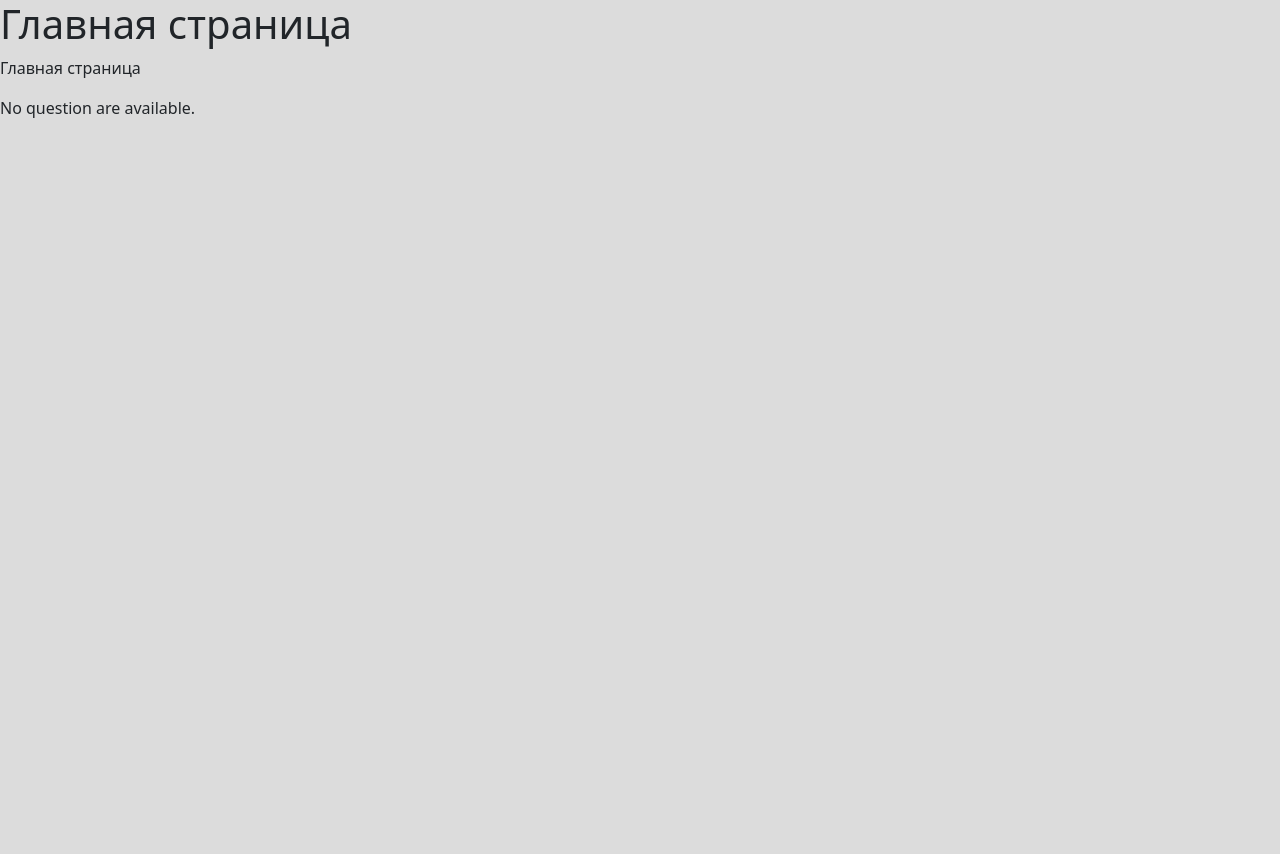
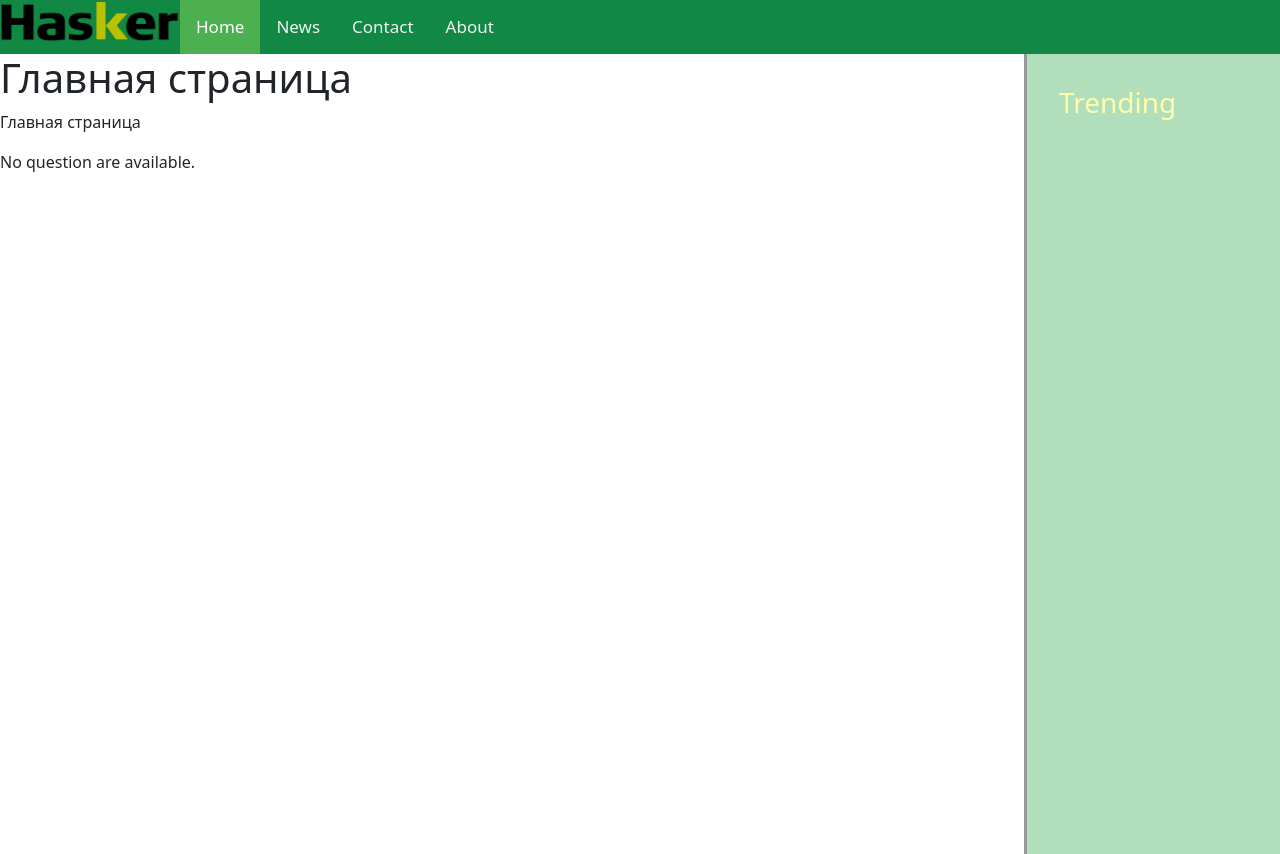
Before and after one commit to EvgrafovAlexander/otus_python, a Django app: page /posts/ in a window 1280 px wide. Before the commit the page ends 118 px from the top, so only its background shows below. Run offline with Django 4.2, Linux system fonts and the light colour scheme; data that the repository does not hold is empty.

Commit message:
add topnav and asize

```diff
--- a/hasker/hasker/hasker/posts/static/posts/css/posts.css
+++ b/hasker/hasker/hasker/posts/static/posts/css/posts.css
@@ -1,3 +1,43 @@
-body {
-    background: gainsboro;
+/* Add a black background color to the top navigation */
+.topnav {
+    background-color: #184;
+    overflow: hidden;
 }
+
+/* Style the links inside the navigation bar */
+.topnav a {
+    float: left;
+    color: #f2f2f2;
+    text-align: center;
+    padding: 14px 16px;
+    text-decoration: none;
+    font-size: 17px;
+    transition: all .4s ease;
+}
+
+/* Change the color of links on hover */
+.topnav a:hover {
+    background-color: #ddd;
+    color: black;
+}
+
+/* Add a color to the active/current link */
+.topnav a.active {
+    background-color: #4CAF50;
+    color: white;
+}
+
+.topnav img {
+    width: 180px;
+    float: left;
+}
+
+aside {
+    float: right;
+    background: #b1dfbb;
+    width: 20%;
+    padding: 2.5%;
+    height: 100vh;
+    color: #ffa;
+    border-left: 3px solid #95999c;
+}
--- a/hasker/hasker/hasker/posts/templates/posts/layout.html
+++ b/hasker/hasker/hasker/posts/templates/posts/layout.html
@@ -12,7 +12,22 @@
     <link rel="stylesheet" href="{% static 'posts/css/posts.css' %}">
 </head>
 <body>
-    {% block content %}
-    {% endblock %}
+     <div class="topnav">
+         <img src="{% static 'posts/img/hasker_image.png' %}" alt="Logo">
+      <a class="active" href="#home">Home</a>
+      <a href="#news">News</a>
+      <a href="#contact">Contact</a>
+      <a href="#about">About</a>
+    </div>
+
+     <aside>
+         <h3>Trending</h3>
+     </aside>
+
+     <main>
+         {% block content %}
+         {% endblock %}
+     </main>
+
 </body>
 </html>
```
